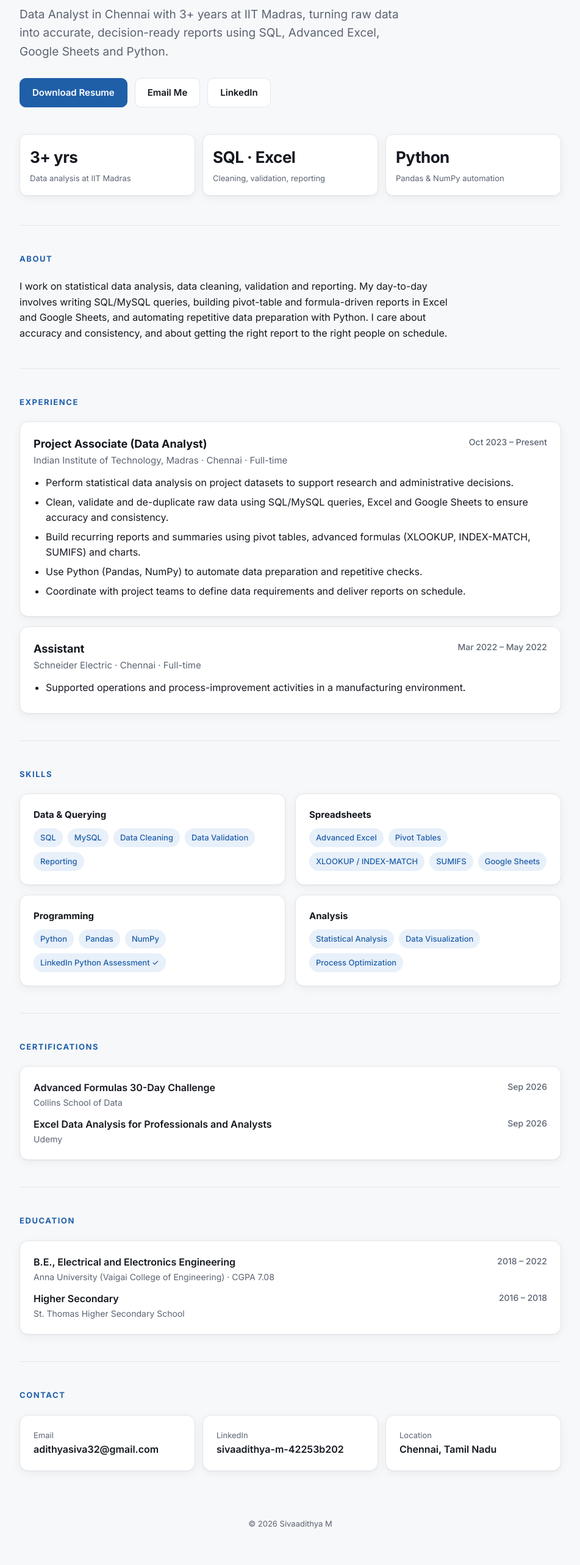
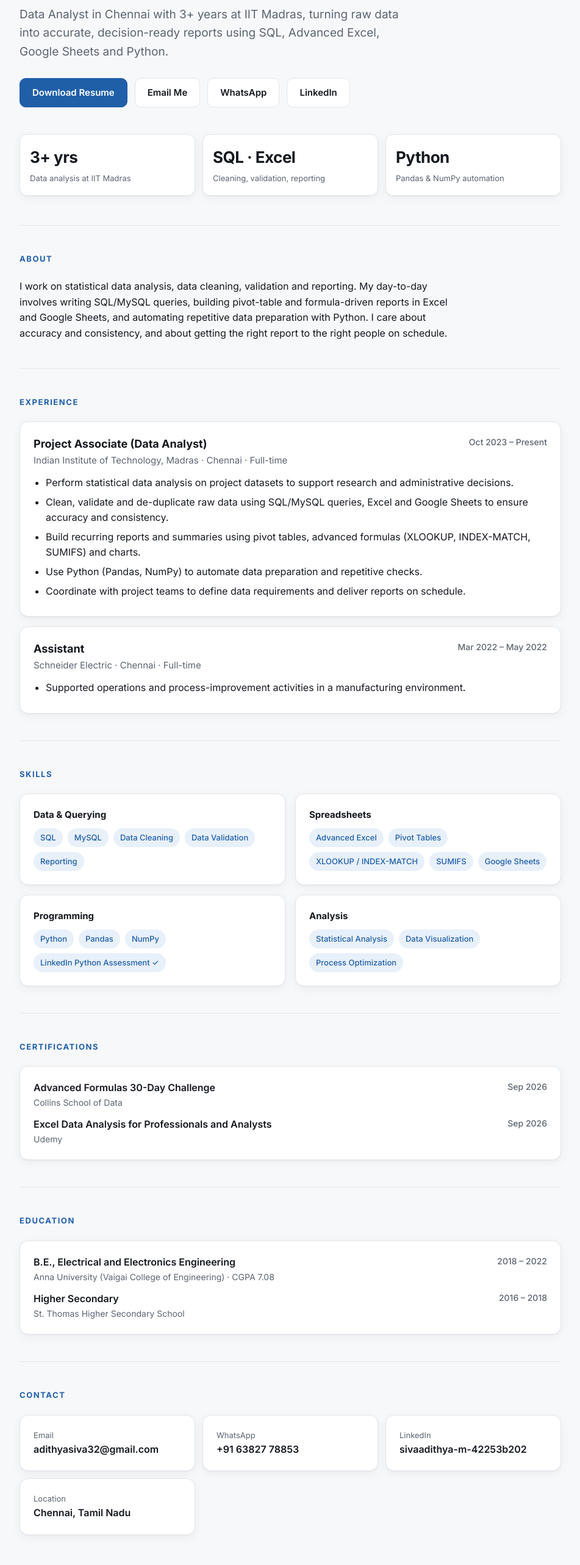
Before and after one commit to adithyasiva32/adithyasiva32.github.io, a plain HTML site: page index.html in a window 1280 px wide. Shown: the part 234-2800 px from the top of the page at 61% size, without its empty margins (164-1115 px from the left). Drawn offline with Linux system fonts and the light colour scheme.

Commit message:
Add WhatsApp contact

```diff
--- a/index.html
+++ b/index.html
@@ -111,6 +111,7 @@ footer{padding:32px 0 48px;color:var(--muted);font-size:13px;text-align:center}
     <div class="cta">
       <a class="btn primary" href="Sivaadithya_M_Resume.pdf" download>Download Resume</a>
       <a class="btn" href="mailto:adithyasiva32@gmail.com">Email Me</a>
+      <a class="btn" href="https://wa.me/916382778853" target="_blank" rel="noopener">WhatsApp</a>
       <a class="btn" href="https://www.linkedin.com/in/sivaadithya-m-42253b202" target="_blank" rel="noopener">LinkedIn</a>
     </div>
     <div class="stats">
@@ -181,6 +182,7 @@ footer{padding:32px 0 48px;color:var(--muted);font-size:13px;text-align:center}
     <h2>Contact</h2>
     <div class="contact-grid">
       <a class="card" href="mailto:adithyasiva32@gmail.com"><small>Email</small><strong>adithyasiva32@gmail.com</strong></a>
+      <a class="card" href="https://wa.me/916382778853" target="_blank" rel="noopener"><small>WhatsApp</small><strong>+91 63827 78853</strong></a>
       <a class="card" href="https://www.linkedin.com/in/sivaadithya-m-42253b202" target="_blank" rel="noopener"><small>LinkedIn</small><strong>sivaadithya-m-42253b202</strong></a>
       <div class="card"><small>Location</small><strong>Chennai, Tamil Nadu</strong></div>
     </div>
```
